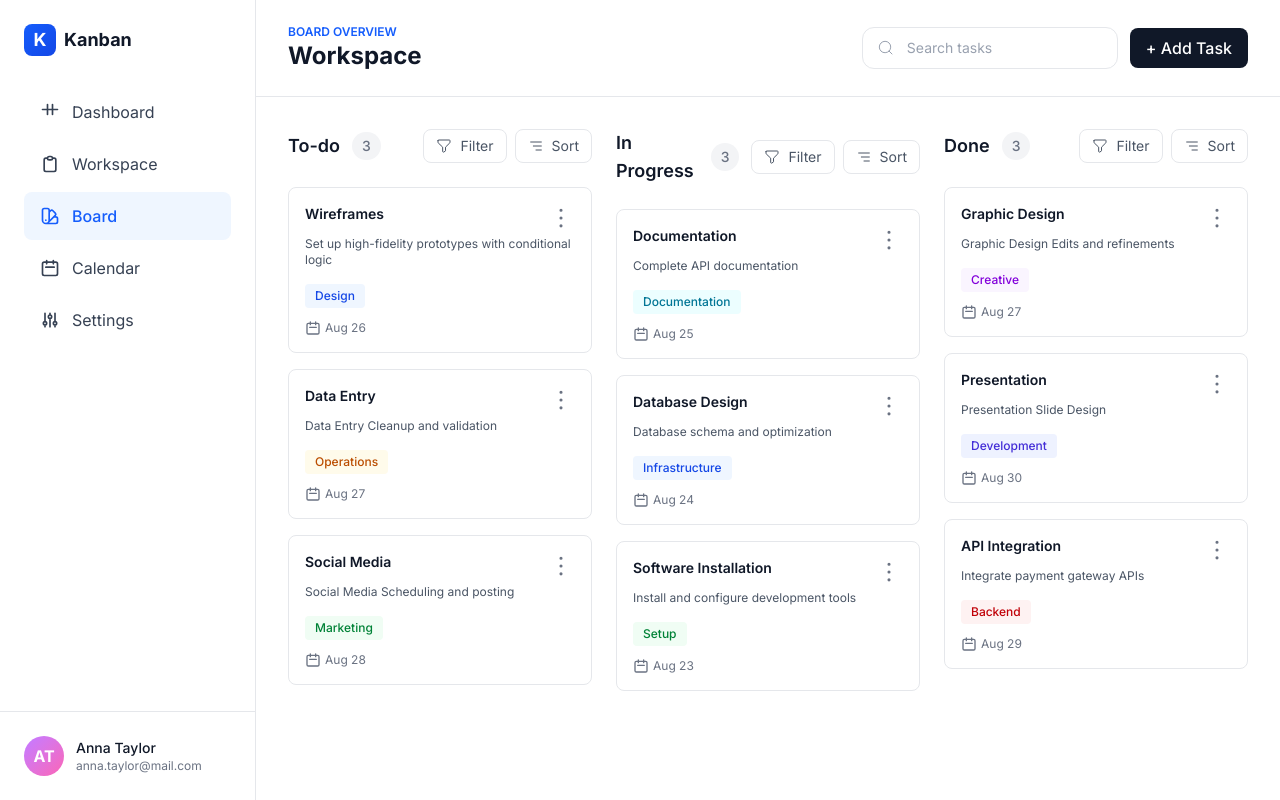
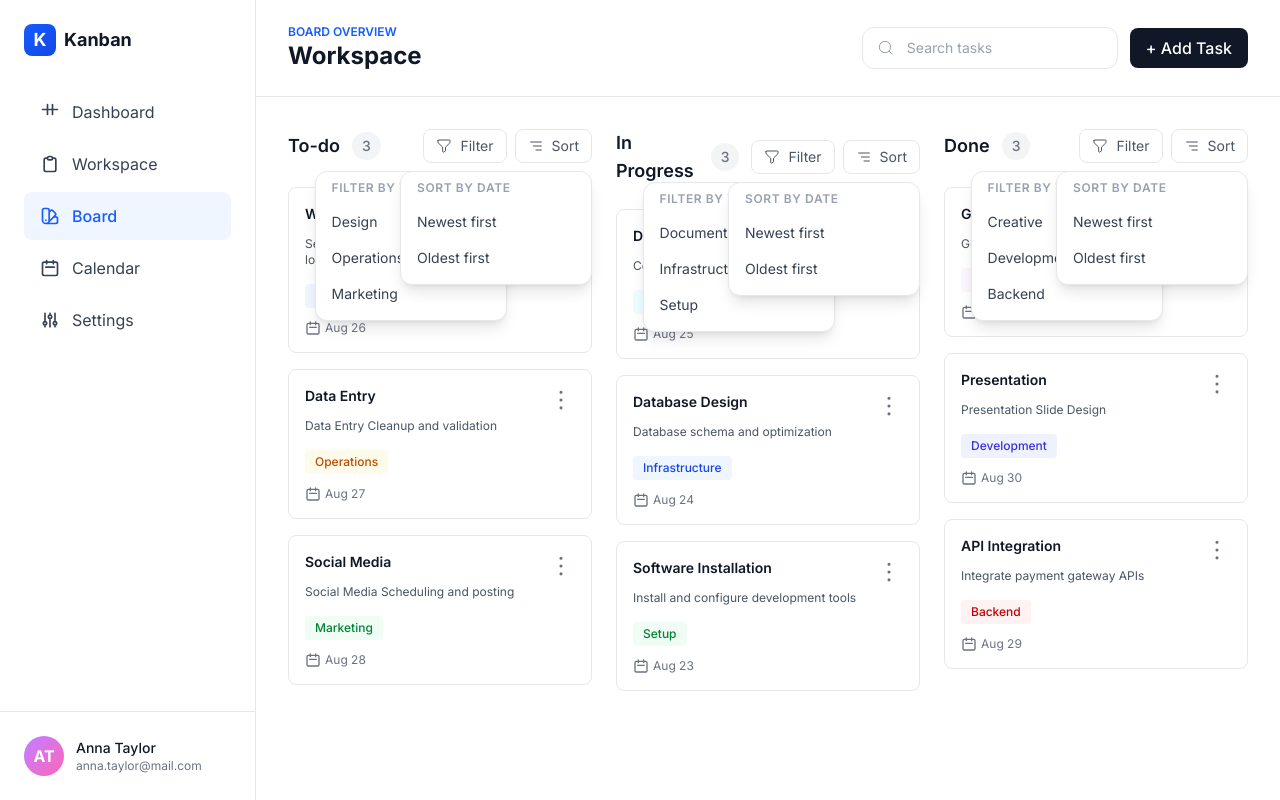
Before and after one commit to ali1215311/kanban-baord, a React (Vite) app: page / in a window 1280 px wide. Built offline with nearby package versions, Linux system fonts and the light colour scheme.

Commit message:
Add Sort and Filter

```diff
--- a/src/board/Board.jsx
+++ b/src/board/Board.jsx
@@ -14,7 +14,7 @@ const Board = () => {
             <TaskCol
               key={s.id}
               colTitle={s.label}
-              todos={tasks.filter((t) => {
+              tasks={tasks.filter((t) => {
                 return t.status === s.id;
               })}
             />
--- /dev/null
+++ b/src/board/SortFilter.jsx
@@ -0,0 +1,90 @@
+const SortFilter = ({ tasks, onFilter, onSort }) => {
+  const tags = [...new Set(tasks.map((task) => task.tag))];
+
+  return (
+    <>
+      <div className="ml-auto flex items-center gap-2">
+        <div className="relative">
+          <button
+            type="button"
+            className="flex items-center gap-2 px-3 py-1.5 text-sm text-gray-600 bg-white border border-gray-200 rounded-lg hover:bg-gray-50 focus:outline-none"
+          >
+            <svg
+              className="w-4 h-4"
+              fill="none"
+              stroke="currentColor"
+              viewBox="0 0 24 24"
+              strokeWidth="1.5"
+            >
+              <path
+                strokeLinecap="round"
+                strokeLinejoin="round"
+                d="M3 4a1 1 0 011-1h16a1 1 0 011 1v2.586a1 1 0 01-.293.707l-6.414 6.414V19a1 1 0 01-.553.894l-2 1A1 1 0 0110 20v-6.293L3.293 7.293A1 1 0 013 6.586V4z"
+              ></path>
+            </svg>
+            Filter
+          </button>
+          <div className="absolute right-0 mt-2 w-48 bg-white border border-gray-200 rounded-xl shadow-lg text-sm text-gray-700 py-2 z-40">
+            <p className="px-4 pb-2 text-xs font-semibold text-gray-400 uppercase tracking-wider">
+              Filter by tag
+            </p>
+            {tags.map((tag) => {
+              return (
+                <button
+                  type="button"
+                  className="w-full text-left px-4 py-2 hover:bg-gray-50"
+                  key={tag}
+                  onClick={(e) => onFilter(e, tag)}
+                >
+                  {tag[0].toUpperCase() + tag.slice(1)}
+                </button>
+              );
+            })}
+          </div>
+        </div>
+
+        <div className="relative">
+          <button
+            type="button"
+            className="flex items-center gap-2 px-3 py-1.5 text-sm text-gray-600 bg-white border border-gray-200 rounded-lg hover:bg-gray-50 focus:outline-none"
+          >
+            <svg
+              className="w-4 h-4"
+              fill="none"
+              stroke="currentColor"
+              viewBox="0 0 24 24"
+              strokeWidth="1.5"
+            >
+              <path
+                strokeLinecap="round"
+                strokeLinejoin="round"
+                d="M4 6h16M8 12h12M12 18h8"
+              ></path>
+            </svg>
+            Sort
+          </button>
+          <div className="absolute right-0 mt-2 w-48 bg-white border border-gray-200 rounded-xl shadow-lg text-sm text-gray-700 py-2 z-40">
+            <p className="px-4 pb-2 text-xs font-semibold text-gray-400 uppercase tracking-wider">
+              Sort by date
+            </p>
+            <button
+              type="button"
+              className="w-full text-left px-4 py-2 hover:bg-gray-50"
+              onClick={(e) => onSort(e, "newest")}
+            >
+              Newest first
+            </button>
+            <button
+              type="button"
+              className="w-full text-left px-4 py-2 hover:bg-gray-50"
+              onClick={(e) => onSort(e, "oldest")}
+            >
+              Oldest first
+            </button>
+          </div>
+        </div>
+      </div>
+    </>
+  );
+};
+export default SortFilter;
--- a/src/board/TaskCol.jsx
+++ b/src/board/TaskCol.jsx
@@ -1,6 +1,42 @@
+import { useState } from "react";
 import Card from "../components/Card";
+import SortFilter from "./SortFilter";
 
-const TaskCol = ({ colTitle, todos }) => {
+const TaskCol = ({ colTitle, tasks }) => {
+  const [filterTag, setFilterTag] = useState(null);
+  const [sortOpt, setSortOpt] = useState(null);
+  const [options, setOptions] = useState(null);
+
+  let filteredTasks = [...tasks];
+
+  if (filterTag || sortOpt) {
+    switch (options) {
+      case "filter":
+        filteredTasks = tasks.filter((t) => t.tag === filterTag);
+        break;
+      case "sort":
+        filteredTasks = [...filteredTasks].sort((a, b) => {
+          if (sortOpt === "newest") return new Date(b.date) - new Date(a.date);
+          if (sortOpt === "oldest") return new Date(a.date) - new Date(b.date);
+        });
+        break;
+
+      default:
+        [...tasks];
+    }
+  }
+
+  const handleFilter = (e, t) => {
+    e.stopPropagation();
+    setFilterTag(t);
+    setOptions("filter");
+  };
+
+  const handleSort = (e, sortBy) => {
+    e.stopPropagation();
+    setSortOpt(sortBy);
+    setOptions("sort");
+  };
   return (
     <>
       <div className="flex-1 flex flex-col min-w-0 w-full">
@@ -8,110 +44,20 @@ const TaskCol = ({ colTitle, todos }) => {
           <div className="flex items-center gap-3">
             <h2 className="text-lg font-semibold text-gray-900">{colTitle}</h2>
             <span className="text-sm font-medium text-gray-500 bg-gray-100 px-2.5 py-1 rounded-full">
-              {todos.length}
+              {tasks.length}
             </span>
           </div>
 
-          <div className="ml-auto flex items-center gap-2">
-            <div className="relative">
-              <button
-                type="button"
-                className="flex items-center gap-2 px-3 py-1.5 text-sm text-gray-600 bg-white border border-gray-200 rounded-lg hover:bg-gray-50 focus:outline-none"
-                data-menu-toggle="todo-filter-menu"
-              >
-                <svg
-                  className="w-4 h-4"
-                  fill="none"
-                  stroke="currentColor"
-                  viewBox="0 0 24 24"
-                  strokeWidth="1.5"
-                >
-                  <path
-                    strokeLinecap="round"
-                    strokeLinejoin="round"
-                    d="M3 4a1 1 0 011-1h16a1 1 0 011 1v2.586a1 1 0 01-.293.707l-6.414 6.414V19a1 1 0 01-.553.894l-2 1A1 1 0 0110 20v-6.293L3.293 7.293A1 1 0 013 6.586V4z"
-                  ></path>
-                </svg>
-                Filter
-              </button>
-              <div
-                className="absolute right-0 mt-2 w-48 bg-white border border-gray-200 rounded-xl shadow-lg text-sm text-gray-700 py-2 hidden z-40"
-                id="todo-filter-menu"
-                data-menu
-              >
-                <p className="px-4 pb-2 text-xs font-semibold text-gray-400 uppercase tracking-wider">
-                  Filter by tag
-                </p>
-                <button
-                  type="button"
-                  className="w-full text-left px-4 py-2 hover:bg-gray-50"
-                >
-                  Design
-                </button>
-                <button
-                  type="button"
-                  className="w-full text-left px-4 py-2 hover:bg-gray-50"
-                >
-                  Operations
-                </button>
-                <button
-                  type="button"
-                  className="w-full text-left px-4 py-2 hover:bg-gray-50"
-                >
-                  Marketing
-                </button>
-              </div>
-            </div>
-
-            <div className="relative">
-              <button
-                type="button"
-                className="flex items-center gap-2 px-3 py-1.5 text-sm text-gray-600 bg-white border border-gray-200 rounded-lg hover:bg-gray-50 focus:outline-none"
-                data-menu-toggle="todo-sort-menu"
-              >
-                <svg
-                  className="w-4 h-4"
-                  fill="none"
-                  stroke="currentColor"
-                  viewBox="0 0 24 24"
-                  strokeWidth="1.5"
-                >
-                  <path
-                    strokeLinecap="round"
-                    strokeLinejoin="round"
-                    d="M4 6h16M8 12h12M12 18h8"
-                  ></path>
-                </svg>
-                Sort
-              </button>
-              <div
-                className="absolute right-0 mt-2 w-48 bg-white border border-gray-200 rounded-xl shadow-lg text-sm text-gray-700 py-2 hidden z-40"
-                id="todo-sort-menu"
-                data-menu
-              >
-                <p className="px-4 pb-2 text-xs font-semibold text-gray-400 uppercase tracking-wider">
-                  Sort by date
-                </p>
-                <button
-                  type="button"
-                  className="w-full text-left px-4 py-2 hover:bg-gray-50"
-                >
-                  Newest first
-                </button>
-                <button
-                  type="button"
-                  className="w-full text-left px-4 py-2 hover:bg-gray-50"
-                >
-                  Oldest first
-                </button>
-              </div>
-            </div>
-          </div>
+          <SortFilter
+            tasks={tasks}
+            onFilter={handleFilter}
+            onSort={handleSort}
+          />
         </div>
 
         <div className="space-y-4 flex-1 overflow-visible lg:overflow-y-auto">
-          {todos.length > 0 ? (
-            todos.map((todo) => <Card key={todo.id} task={todo} />)
+          {filteredTasks.length > 0 ? (
+            filteredTasks.map((task) => <Card key={task.id} task={task} />)
           ) : (
             <p className="text-center font-semibold text-2xl text-gray-500">
               No tasks {colTitle === "Done" ? "have been done yet" : colTitle}!
--- a/src/data/taskData.js
+++ b/src/data/taskData.js
@@ -86,8 +86,20 @@ const columns = [
   { id: "done", label: "Done" },
 ];
 
+const allTags = [
+  "design",
+  "operations",
+  "marketing",
+  "setup",
+  "infrastructure",
+  "documentation",
+  "creative",
+  "development",
+  "backend",
+];
+
 const getTasks = () => {
   return tasks;
 };
 
-export { columns, getTasks };
+export { allTags, columns, getTasks };
```
